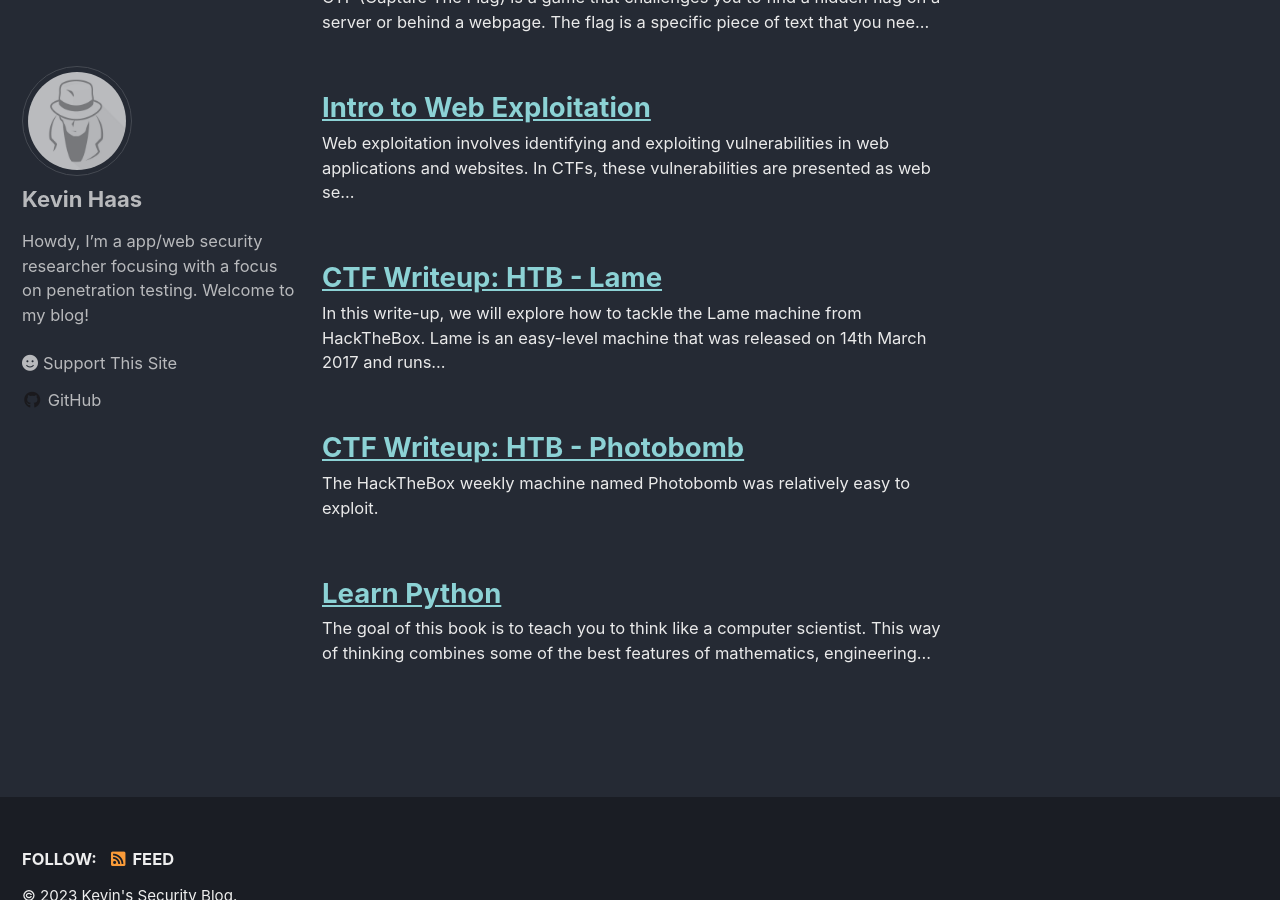
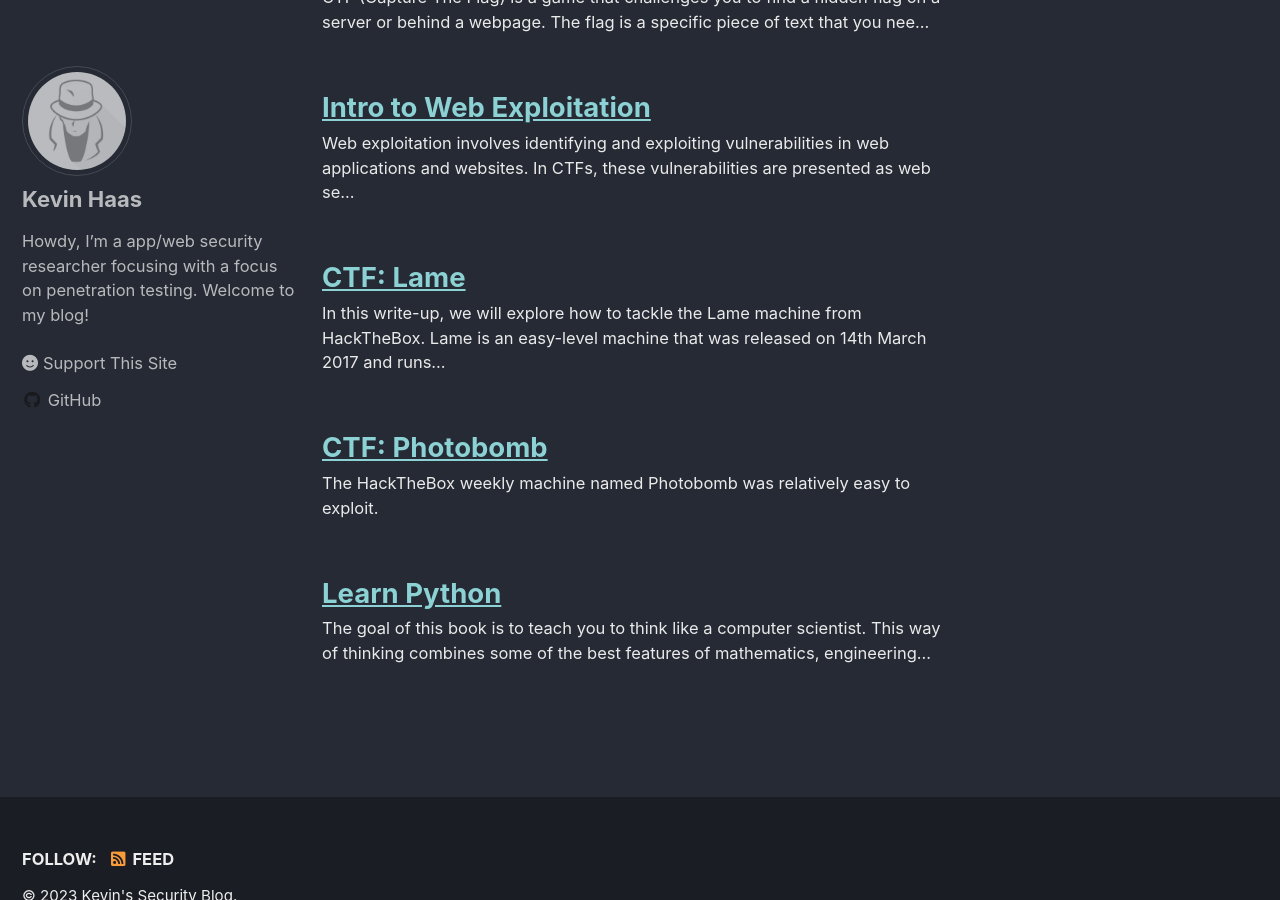
Before and after one commit to xransum/blog, a Jekyll site: the page built from index.md, in a window 1280 px wide and 900 px high, scrolled down 461 px. Built offline with Jekyll 4.4.1, drawn with Linux system fonts in a browser that asks for light colours; cached includes are drawn as plain includes.

Commit message:
Updated paths

```diff
--- a/_data/navigation.yml
+++ b/_data/navigation.yml
@@ -15,20 +15,20 @@
     - title: 'CTF Writeups'
       children:
           - title: 'CTF Writeup: HTB - Lame'
-            url: https://kevin-haas.com/ctf-writeup/lame/
+            url: https://kevin-haas.com/htb/writeups/lame
           - title: 'CTF Writeup: HTB - Photobomb'
-            url: https://kevin-haas.com/ctf-writeup/photobomb/
+            url: https://kevin-haas.com/htb/writeups/photobomb
 
     - title: 'Hacking'
       children:
           - title: 'Penetration Testing Workflow'
-            url: https://kevin-haas.com/penetration-testing-workflow/
+            url: https://kevin-haas.com/hacking/penetration-testing-workflow/
           - title: 'Intro to Web Exploitation'
-            url: https://kevin-haas.com/intro-to-web-exploitation/
+            url: https://kevin-haas.com/hacking/intro-to-web-exploitation/
           - title: 'Penetration Testing Tools & Resources'
-            url: https://kevin-haas.com/penetration-testing-tools-resources/
+            url: https://kevin-haas.com/hacking/penetration-testing-tools-resources/
 
     - title: 'Programming'
       children:
           - title: 'Learn Python'
-            url: https://kevin-haas.com/learn-python/
+            url: https://kevin-haas.com/programming/learn-python/
--- a/_posts/2023-03-05-ctf-writeup-photobomb.md
+++ b/_posts/2023-03-05-ctf-writeup-photobomb.md
@@ -1,8 +1,8 @@
 ---
-title: "CTF Writeup: HTB - Photobomb"
+title: "CTF: Photobomb"
 categories:
-  - CTF
-  - Writeup
+  - HTB
+  - Writeups
 ---
 
 The HackTheBox weekly machine named Photobomb was relatively easy to exploit.
--- a/_posts/2023-03-10-ctf-writeup-lame.md
+++ b/_posts/2023-03-10-ctf-writeup-lame.md
@@ -1,8 +1,8 @@
 ---
-title: "CTF Writeup: HTB - Lame"
+title: "CTF: Lame"
 categories:
-  - CTF
-  - Writeup
+  - HTB
+  - Writeups
 ---
 
 In this write-up, we will explore how to tackle the Lame machine from HackTheBox. Lame is an easy-level machine that was released on 14th March 2017 and runs on Linux. Our objective is to exploit a vulnerability in the smb port to achieve direct root access. Follow along as we break down the process step-by-step.
```
